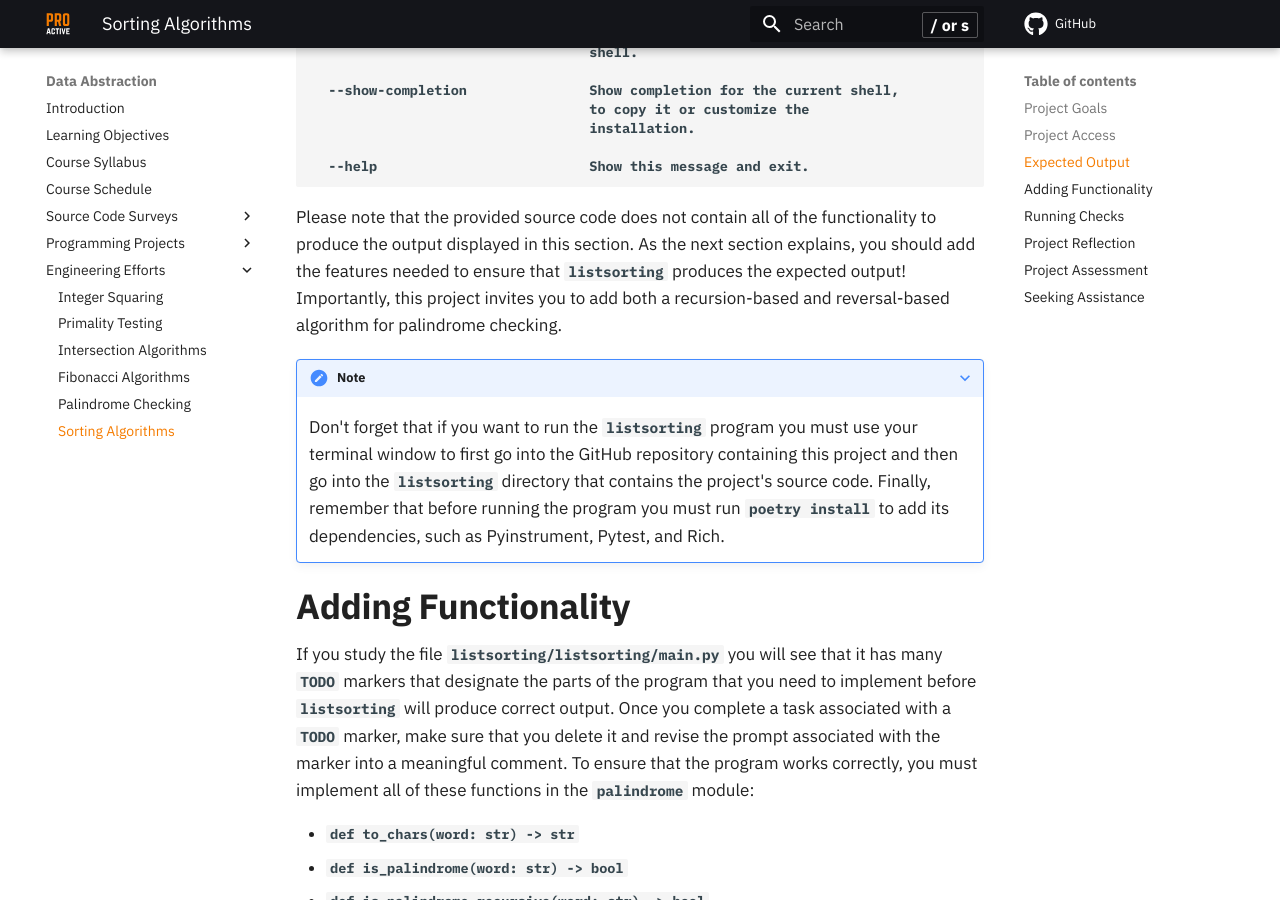
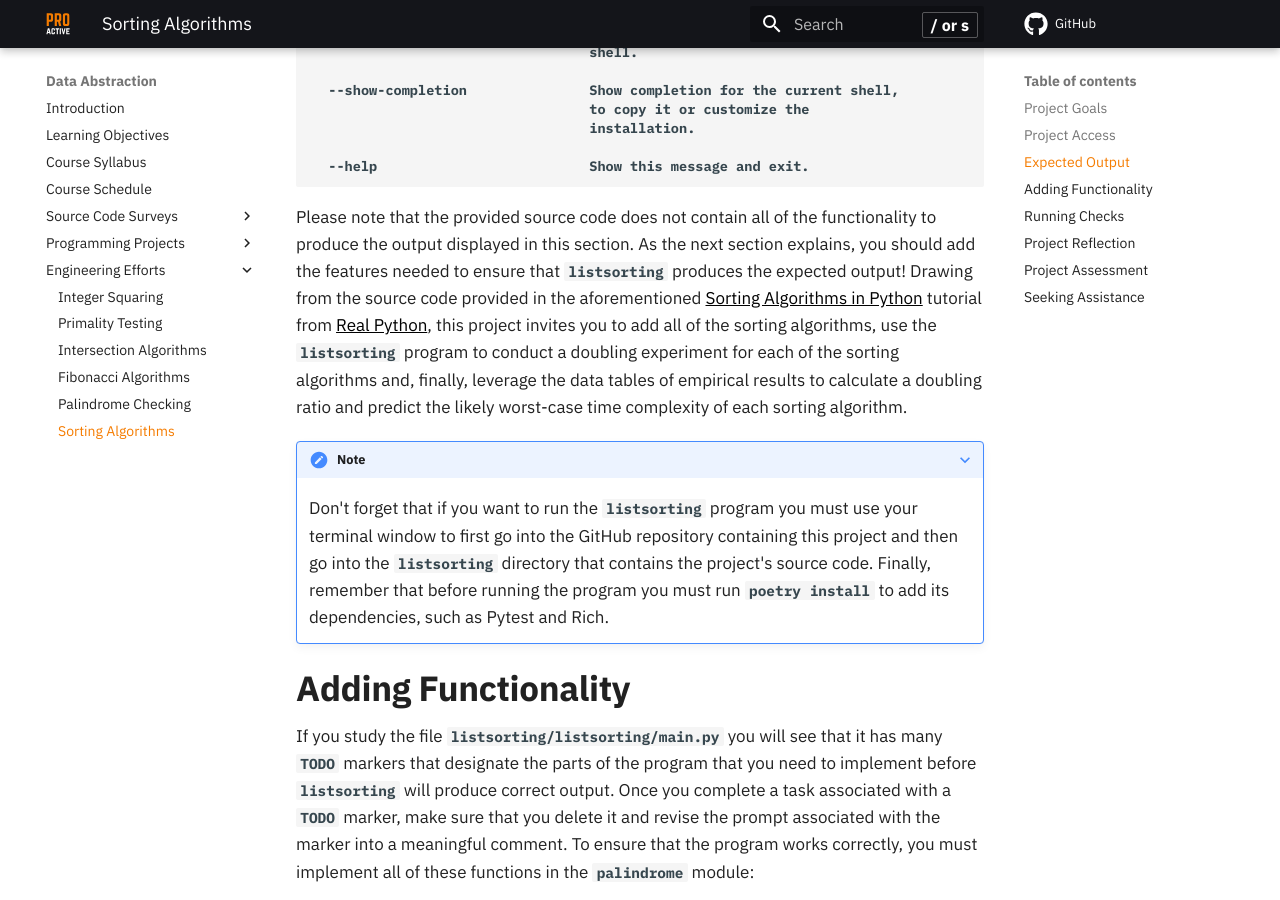
Before and after one commit to ProactiveProgrammers/www.proactiveprogrammers.com, an MkDocs documentation site: the page built from docs/data-abstraction/engineering-efforts/sorting-algorithms.md, in a window 1280 px wide and 900 px high, scrolled down 2214 px. Built offline with MkDocs 1.6.1 and Material for MkDocs 9.7.7, drawn with Linux system fonts in a browser that asks for light colours; comment, search, counter and statistics services are not loaded.

Commit message:
feat: Add more content in sorting-algorithms about running experiments.

```diff
--- a/docs/data-abstraction/engineering-efforts/sorting-algorithms.md
+++ b/docs/data-abstraction/engineering-efforts/sorting-algorithms.md
@@ -109,9 +109,14 @@ Options:
 Please note that the provided source code does not contain all of the
 functionality to produce the output displayed in this section. As the next
 section explains, you should add the features needed to ensure that
-`listsorting` produces the expected output! Importantly, this project
-invites you to add both a recursion-based and reversal-based algorithm for
-palindrome checking.
+`listsorting` produces the expected output! Drawing from the source code
+provided in the aforementioned [Sorting Algorithms in
+Python](https://realpython.com/sorting-algorithms-python/) tutorial from [Real
+Python](https://realpython.com/), this project invites you to add all of the
+sorting algorithms, use the `listsorting` program to conduct a doubling
+experiment for each of the sorting algorithms and, finally, leverage the data
+tables of empirical results to calculate a doubling ratio and predict the likely
+worst-case time complexity of each sorting algorithm.
 
 ???+ note
 
@@ -119,8 +124,7 @@ palindrome checking.
     your terminal window to first go into the GitHub repository containing this
     project and then go into the `listsorting` directory that contains the
     project's source code. Finally, remember that before running the program you
-    must run `poetry install` to add its dependencies, such as Pyinstrument,
-    Pytest, and Rich.
+    must run `poetry install` to add its dependencies, such as Pytest and Rich.
 
 ## Adding Functionality
 
```
